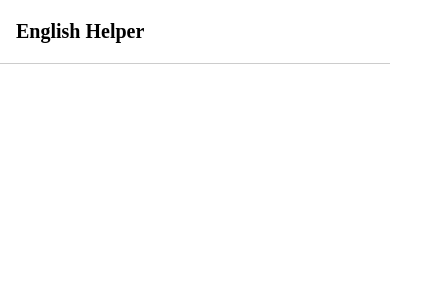
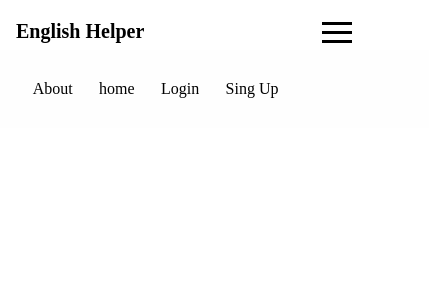
Before and after one commit to Veter-ok/English-helper, a React (Create React App) app in the folder client/: page / in a window 390 px wide. Shown: the top 300 px of the page, 429 px wide, since content can reach past the window. Built offline with nearby package versions, Linux system fonts and the light colour scheme.

Commit message:
Adaptation site

```diff
--- /dev/null
+++ b/client/src/components/Burger.js
@@ -0,0 +1,43 @@
+import React from 'react';
+import { useState, useContext} from 'react';
+import { AuthContext } from '../index';
+import {observer} from 'mobx-react-lite'
+import { NavLink } from 'react-router-dom';
+import './burger.css'
+import { ABOUT_ROUTE, DASHBOARD_ROUTE, HOME_ROUTE, LOGIN_ROUTE, PROFILE_ROUTE, REGISTRATION_ROUTE, TEST_ROUTE, VOCABULARY_ROUTE } from '../utils/consts';
+
+const Burger = observer((props) => {
+	const {user} = useContext(AuthContext);
+	const [isActive, setIsAcrive] = useState(false);
+
+	return (
+		<div>
+			<div className="burger" onClick={() => setIsAcrive(!isActive)}>
+				<div className="line"></div>
+				<div className="line"></div>
+				<div className="line"></div>
+			</div>
+			{user.isAuth ?
+				<div className={isActive ? "burger-menu" : "burger-menu-active"}>
+					<ul>
+						<li><NavLink to={TEST_ROUTE}>Test</NavLink></li>
+						<li><NavLink to={VOCABULARY_ROUTE}>Vocabulary</NavLink></li>
+						<li><NavLink to={DASHBOARD_ROUTE}>Dashboard</NavLink></li>
+						<li><NavLink to={PROFILE_ROUTE}>Account</NavLink></li>
+					</ul>
+				</div>
+				:
+				<div className={isActive ? "burger-menu" : "burger-menu-active"}>
+					<ul>
+						<li><NavLink to={ABOUT_ROUTE}>About</NavLink></li>
+						<li><NavLink to={HOME_ROUTE}>home</NavLink></li>
+						<li><NavLink to={LOGIN_ROUTE}>Login</NavLink></li>
+						<li><NavLink to={REGISTRATION_ROUTE}>Sing Up</NavLink></li>
+					</ul>
+				</div>
+			}
+		</div>
+	);
+});
+
+export default Burger;
--- /dev/null
+++ b/client/src/components/adaptation.css
@@ -0,0 +1,89 @@
+@media screen and (min-width: 700px) {
+	.links {
+		font-size: 20px;
+		margin: 20px;
+	}
+	.logo h1 {
+		font-size: 30px;
+	}
+	.burger-menu-active {
+		display: none;
+	}
+}
+
+@media screen and (min-width: 700px) and (max-width: 800px) {
+	.links {
+		font-size: 20px;
+		margin: 15px;
+	}
+	.logo h1 {
+		font-size: 25px;
+	}
+	.burger-menu-active {
+		display: none;
+	}
+}
+
+@media screen and (min-width: 600px) and (max-width: 700px) {
+	.links {
+		font-size: 15px;
+		margin: 10px;
+	}
+	.logo h1 {
+		font-size: 20px;
+	}
+	.burger-menu-active {
+		display: none;
+	}
+}
+
+@media screen and (min-width: 500px) and (max-width: 600px) {
+	.links {
+		display: none;
+	}
+	.logo h1 {
+		font-size: 20px;
+	}
+	.line {
+		display: block;
+	}
+	.burger-menu-active {
+		display: block;
+	}
+}
+
+@media screen and (min-width: 400px) and (max-width: 500px){
+	.links {
+		display: none;
+	}
+	.logo h1 {
+		font-size: 20px;
+	}
+	.line {
+		display: block;
+	}
+	.burger-menu-active {
+		display: block;
+	}
+	.burger-menu-active ul li{
+		margin: 20px .5em 20px .5em;
+	}
+}
+
+@media screen and (max-width: 400px){
+	.links {
+		display: none;
+	}
+	.logo h1 {
+		font-size: 20px;
+	}
+	.line {
+		display: block;
+	}
+	.burger-menu-active {
+		display: block;
+	}
+	.burger-menu-active ul li{
+		margin: 20px .2em 20px .2em;
+	}
+}
--- /dev/null
+++ b/client/src/components/burger.css
@@ -0,0 +1,33 @@
+.line {
+	display: none;
+	background-color: #000;
+	margin: 6px;
+	width: 30px;
+	height: 3px;
+	z-index: 2;
+}
+
+.burger-menu {
+	display: none;
+}
+
+.burger-menu-active {
+	width: 100%;
+	left: 0;
+	top: 50px;
+	padding: 0px 5% 0px 5%;
+	position: absolute;
+	background-color: rgb(254, 254, 254);
+}
+
+.burger-menu-active ul li {
+	display: inline-block;
+}
+
+.burger-menu-active ul li a {
+	padding: 10px;
+	border-radius: 15px;
+	display: block;
+	text-decoration: none;
+	color: #000;
+}
--- a/client/src/components/header.css
+++ b/client/src/components/header.css
@@ -51,90 +51,3 @@ header {
 .links :hover{
 	background-color: rgb(219, 219, 219);
 }
-
-.links-menu{
-	display: none;
-}
-
-
-@media screen and (max-width: 800px) {
-	.links {
-		display: inline-block;
-		font-size: 20px;
-		margin: 20px;
-	}
-	.logo h1 {
-		font-size: 30px;
-	}
-}
-
-@media screen and (max-width: 700px) {
-	.links {
-		display: inline-block;
-		font-size: 20px;
-		margin: 15px;
-	}
-	.logo h1 {
-		font-size: 25px;
-	}
-}
-
-@media screen and (max-width: 600px) {
-	.links {
-		display: inline-block;
-		font-size: 15px;
-		margin: 10px;
-	}
-	.logo h1 {
-		font-size: 20px;
-	}
-}
-
-@media screen and (max-width: 500px) {
-	.links {
-		display: none;
-	}
-	.logo h1 {
-		font-size: 20px;
-	}
-	.burger-menu {
-		margin: 10px;
-		width: 20px;
-		padding: 0;
-	}
-	.line {
-		background-color: #000;
-		margin: 4px;
-		width: 100%;
-		height: 2px;
-		z-index: 2;
-	}
-	.menu {
-		position: absolute;
-		display: block;
-		width: 100px;
-		height: 100px;
-		background-color: rgb(216, 216, 216);
-	}
-}
-
-
-@media screen and (max-width: 500px) {
-	.links {
-		display: none;
-	}
-	.logo h1 {
-		font-size: 20px;
-	}
-	.burger-menu {
-		margin: 10px;
-		width: 20px;
-		padding: 0;
-	}
-	.line {
-		background-color: #000;
-		margin: 4px;
-		width: 100%;
-		height: 2px;
-	}
-}
--- a/client/src/components/header.js
+++ b/client/src/components/header.js
@@ -3,15 +3,13 @@ import { useContext } from 'react';
 import { AuthContext } from '../index';
 import {observer} from 'mobx-react-lite'
 import { NavLink } from 'react-router-dom';
+import Burger from './Burger'
 import './header.css'
+import './adaptation.css'
 import { ABOUT_ROUTE, DASHBOARD_ROUTE, HOME_ROUTE, LOGIN_ROUTE, PROFILE_ROUTE, REGISTRATION_ROUTE, TEST_ROUTE, VOCABULARY_ROUTE } from '../utils/consts';
 
 const Header = observer((props) => {
 	const {user} = useContext(AuthContext);
-
-	const click = () => {
-
-	}
 
 	return (
 		<div>
@@ -28,27 +26,18 @@ const Header = observer((props) => {
 								<li className="links"><NavLink to={DASHBOARD_ROUTE}>Dashboard</NavLink></li>
 								<li className="links"><NavLink to={PROFILE_ROUTE}>Account</NavLink></li>
 							</ul>
-							<div className="burger-menu" onClick={click}>
-								<div className="line"></div>
-								<div className="line"></div>
-								<div className="line"></div>
-							</div>
-							<div className="menu">
-								<ul>
-									<li className="links-menu"><NavLink to={TEST_ROUTE}>Test</NavLink></li>
-									<li className="links-menu"><NavLink to={VOCABULARY_ROUTE}>Vocabulary</NavLink></li>
-									<li className="links-menu"><NavLink to={DASHBOARD_ROUTE}>Dashboard</NavLink></li>
-									<li className="links-menu"><NavLink to={PROFILE_ROUTE}>Account</NavLink></li>
-								</ul>
-							</div>
+							<Burger></Burger>
 						</div>
 						:
+						<div>
 							<ul>
 								<li className="links"><NavLink to={ABOUT_ROUTE}>About</NavLink></li>
 								<li className="links"><NavLink to={HOME_ROUTE}>home</NavLink></li>
 								<li className="links"><NavLink to={LOGIN_ROUTE}>Login</NavLink></li>
 								<li className="links"><NavLink to={REGISTRATION_ROUTE}>Sing Up</NavLink></li>
 							</ul>
+							<Burger></Burger>
+						</div>
 					}
 				</div>
 			</header>
```
Also changed, not shown: 1 other file (tests, documents, lock files or other folders). Lines whose indentation alone changed are shown as unchanged.
